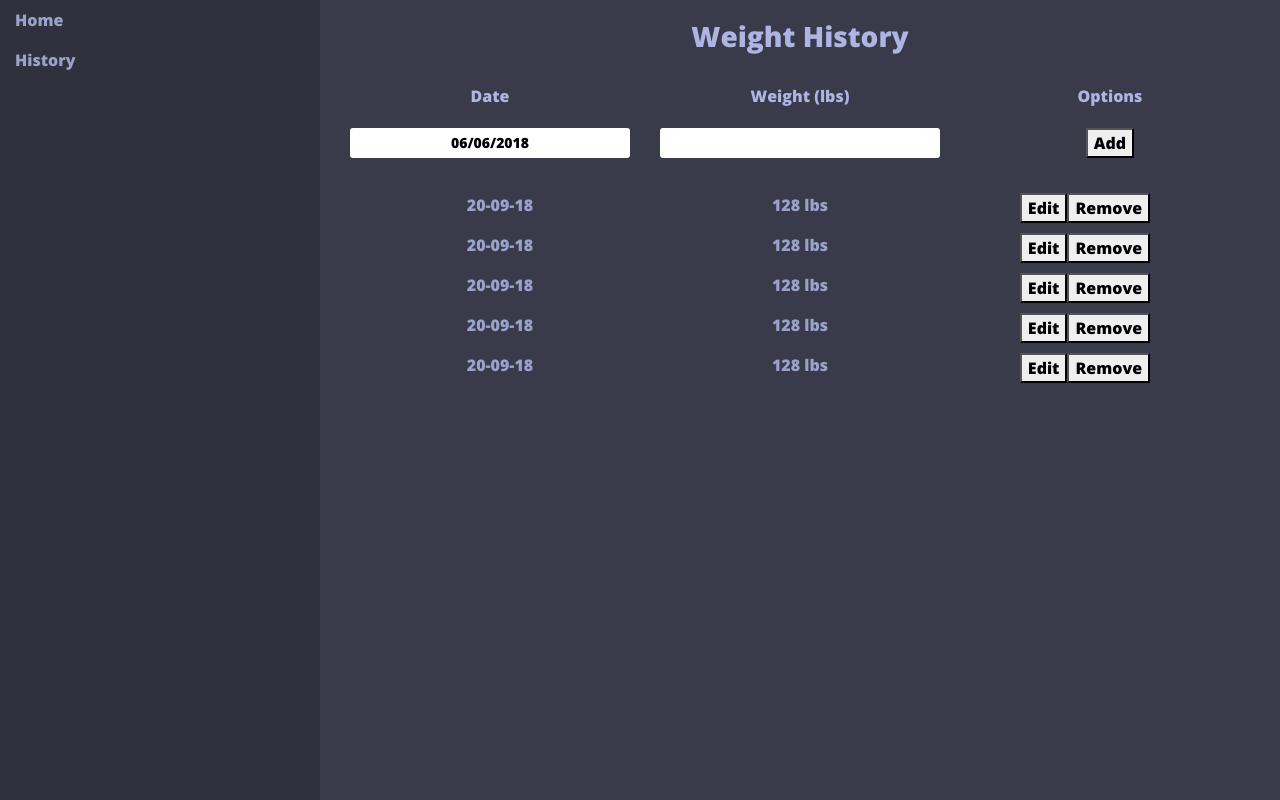
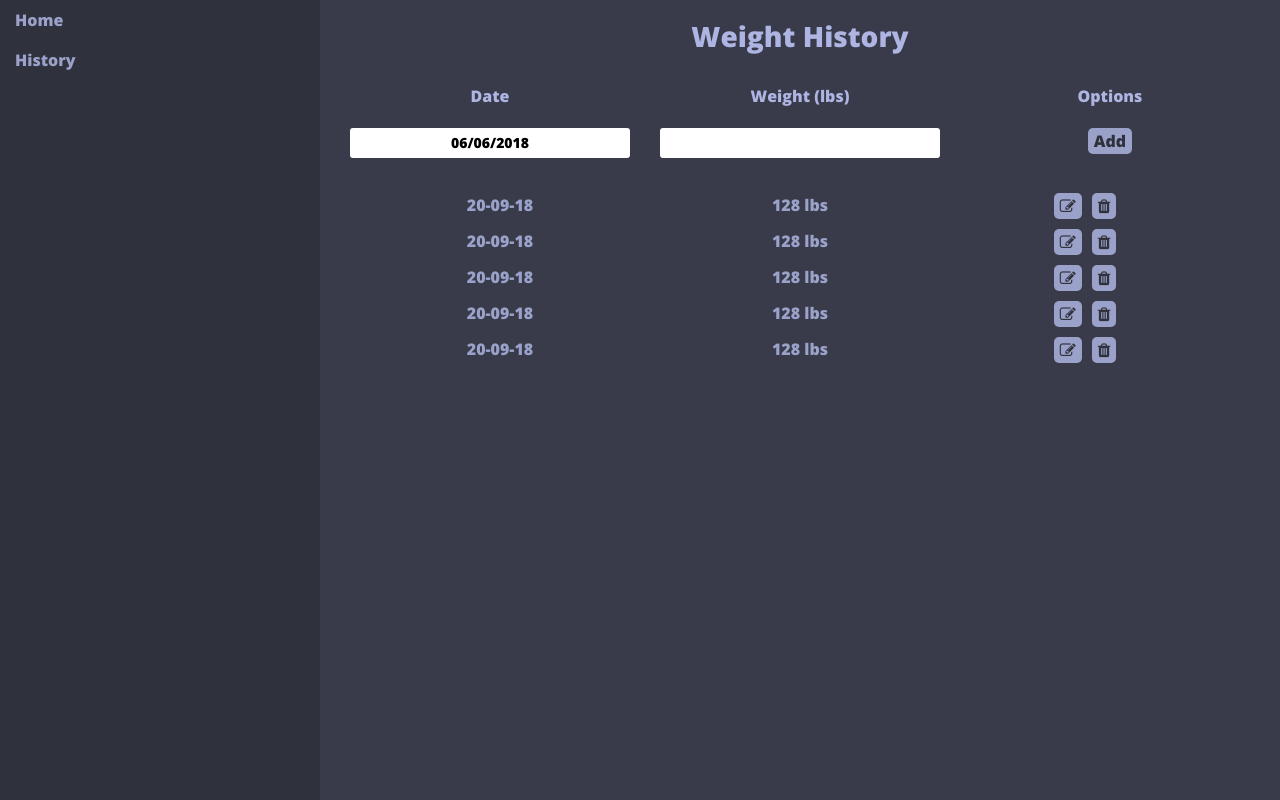
Before and after one commit to ravelinx22/WeightStats, a React (Create React App) app: page /history in a window 1280 px wide. Built offline with nearby package versions, Linux system fonts and the light colour scheme.

Commit message:
changed buttons design

```diff
--- a/package.json
+++ b/package.json
@@ -5,9 +5,10 @@
 	"main": "public/main.js",
 	"homepage": "./",
 	"dependencies": {
-		"bootstrap": "^4.1.1",
+		"bootstrap": "^4.0.0",
 		"d3": "^5.4.0",
 		"electron-is-dev": "^0.3.0",
+		"font-awesome": "^4.7.0",
 		"moment": "^2.22.2",
 		"react": "^16.4.0",
 		"react-datepicker": "^1.5.0",
@@ -15,7 +16,7 @@
 		"react-router": "^4.2.0",
 		"react-router-dom": "^4.2.2",
 		"react-scripts": "1.1.4",
-		"reactstrap": "^6.1.0"
+		"reactstrap": "^5.0.0-beta.3"
 	},
 	"scripts": {
 		"start": "react-scripts start",
--- a/src/index.js
+++ b/src/index.js
@@ -2,6 +2,7 @@ import ReactDOM from 'react-dom';
 import registerServiceWorker from './registerServiceWorker';
 import { renderRoutes  } from "./startup/routes.jsx";
 import "bootstrap/dist/css/bootstrap.min.css";
+import 'font-awesome/css/font-awesome.min.css';
 
 ReactDOM.render(renderRoutes(), document.getElementById('root'));
 registerServiceWorker();
--- /dev/null
+++ b/src/ui/components/EditBtn.jsx
@@ -0,0 +1,22 @@
+import React, { Component  } from "react";
+
+import "../css/components/Btn.css";
+
+export default class EditBtn extends Component {
+	constructor(props) {
+		super(props);
+		this.state = {
+		};
+	}
+
+	componentDidMount() {
+	}
+
+	render() {
+		return (
+			<button className="option_btn">
+				<i className="fa fa-edit"></i>
+			</button>
+		 );
+	}
+}
--- a/src/ui/components/HistoryItem.jsx
+++ b/src/ui/components/HistoryItem.jsx
@@ -1,6 +1,8 @@
 import React, { Component  } from "react";
 import { Row, Col } from "reactstrap";
 
+import RemoveBtn from "./RemoveBtn.jsx";
+import EditBtn from "./EditBtn.jsx";
 import "../css/components/HistoryItem.css";
 
 export default class HistoryItem extends Component {
@@ -24,8 +26,8 @@ export default class HistoryItem extends Component {
 				</Col>
 				<Col md="4" className="history_col">
 					<Row className="justify-content-center">
-						<button>Edit</button>
-						<button>Remove</button>
+						<EditBtn/>
+						<RemoveBtn/>
 					</Row>
 				</Col>
 			</Row>
--- a/src/ui/components/NewHistory.jsx
+++ b/src/ui/components/NewHistory.jsx
@@ -5,6 +5,7 @@ import moment from 'moment';
 
 import "../css/components/NewHistory.css";
 import 'react-datepicker/dist/react-datepicker.css';
+import "../css/components/Btn.css";
 
 export default class NewHistory extends Component {
 	constructor(props) {
@@ -36,7 +37,7 @@ export default class NewHistory extends Component {
 					<input type="number"/>
 				</Col>
 				<Col md="4" className="new_history_col">
-					<button>Add</button>
+					<button className="option_btn">Add</button>
 				</Col>
 			</Row>
 		);
--- /dev/null
+++ b/src/ui/components/RemoveBtn.jsx
@@ -0,0 +1,22 @@
+import React, { Component  } from "react";
+
+import "../css/components/Btn.css";
+
+export default class RemoveBtn extends Component {
+	constructor(props) {
+		super(props);
+		this.state = {
+		};
+	}
+
+	componentDidMount() {
+	}
+
+	render() {
+		return (
+			<button className="option_btn">
+				<i className="fa fa-trash"></i>
+			</button>
+		 );
+	}
+}
--- /dev/null
+++ b/src/ui/css/components/Btn.css
@@ -0,0 +1,9 @@
+/* Buttons */
+
+.option_btn {
+	margin: 0 5px;
+	background-color: #9BA2C9;
+	border: none;
+	border-radius: 5px;
+	color: #2F313D;
+}
--- a/src/ui/pages/HomePage.jsx
+++ b/src/ui/pages/HomePage.jsx
@@ -5,6 +5,7 @@ import moment from 'moment';
 import * as d3 from "d3";
 
 import "../css/pages/HomePage.css";
+import "../css/components/Btn.css";
 import 'react-datepicker/dist/react-datepicker.css';
 
 export default class HomePage extends Component {
```
Also changed, not shown: 1 other file (tests, documents, lock files or other folders).
